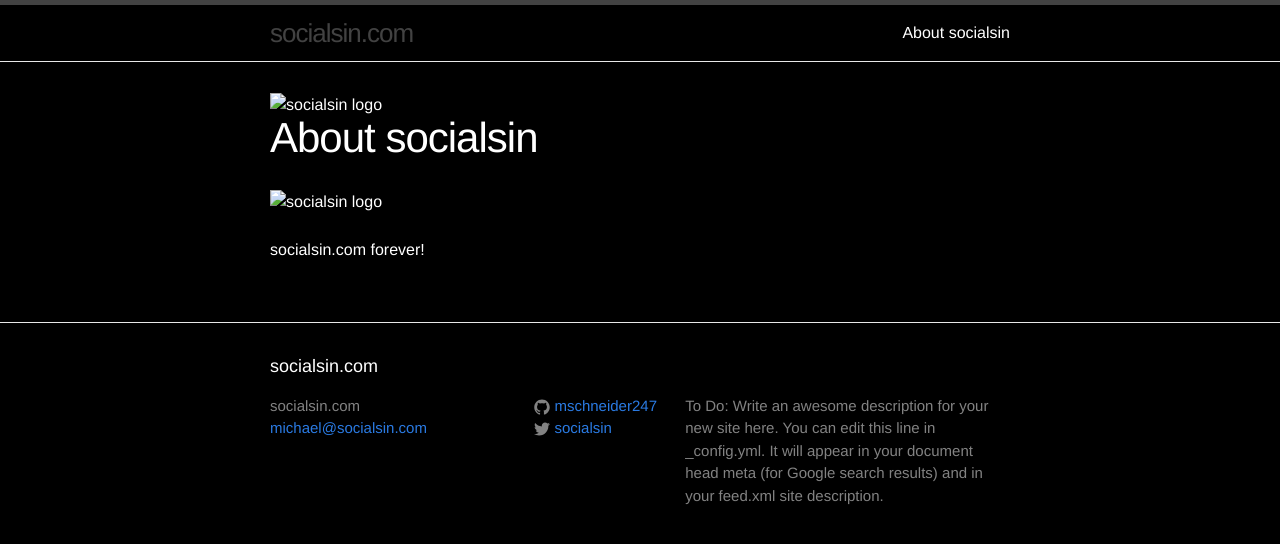
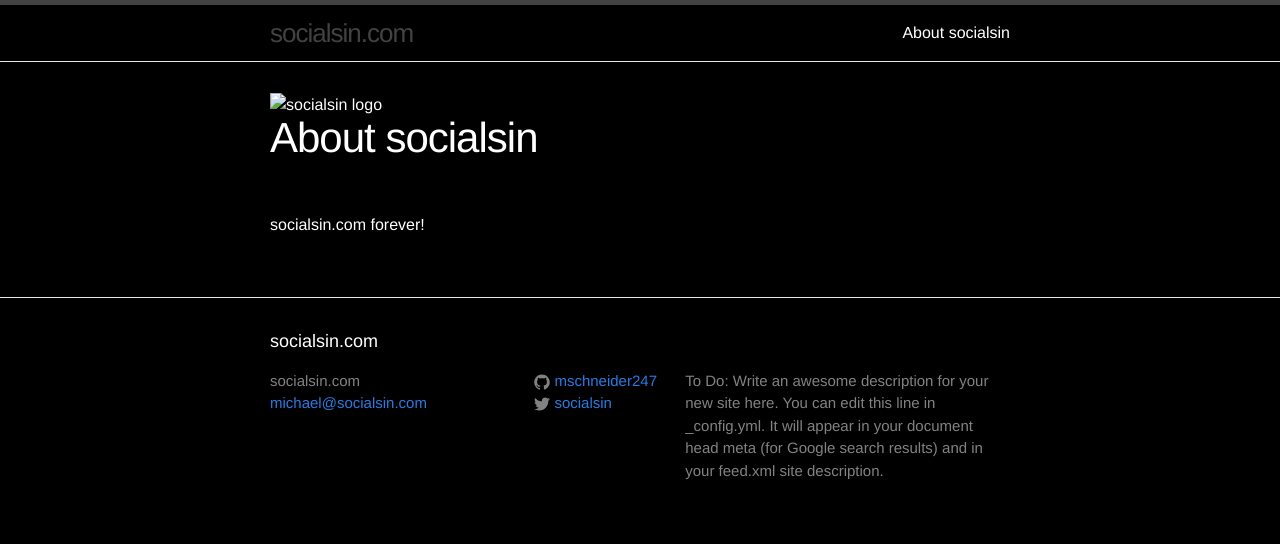
Before and after one commit to mschneider247/mschneider247.github.io, a Jekyll site: the page built from about.md, in a window 1280 px wide. Shown: the top 544 px of the page. Built offline with Jekyll 4.4.1, drawn with Linux system fonts in a browser that asks for light colours.

Commit message:
removed logo
removed logo

```diff
--- a/about.md
+++ b/about.md
@@ -4,9 +4,5 @@ title: About socialsin
 permalink: /about/
 ---
 
-<div>
-<img src="mschneider247.github.io/SocialSin.jpg" alt="socialsin logo" style="width:300px;height:300px;">
-<div/>
-
 <br>
 socialsin.com forever!
```
